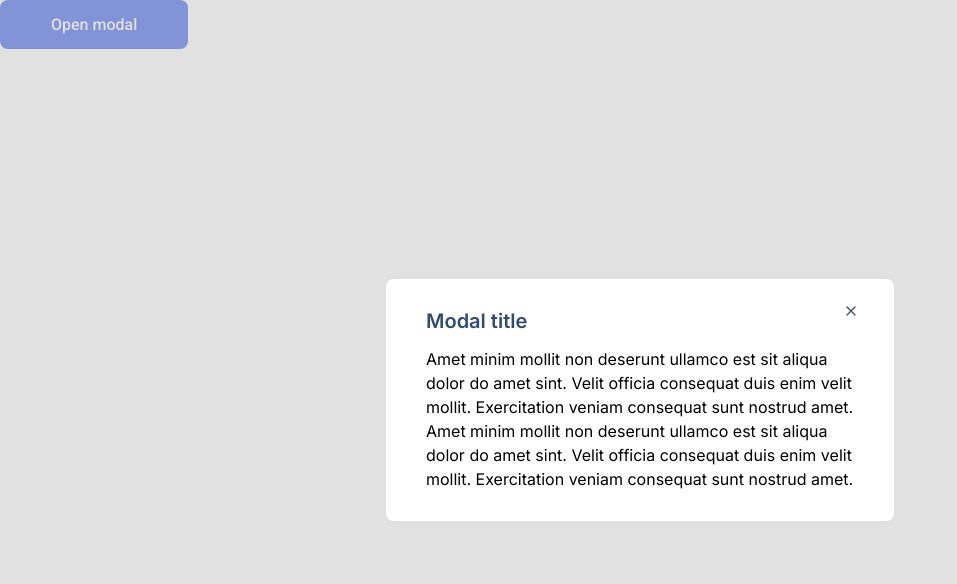
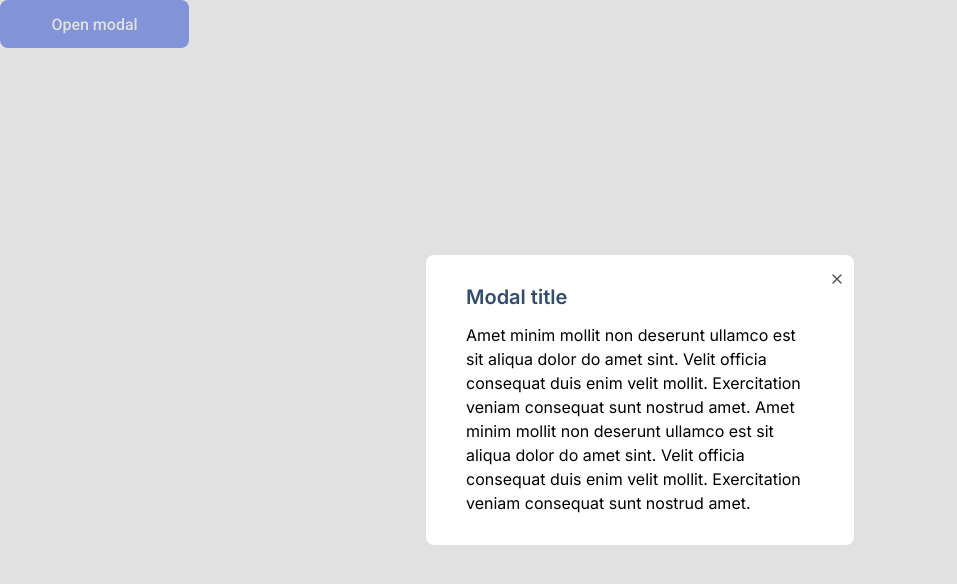
Before and after one commit to js-tasks-ru/htmlcss-20220519_trapjkeeee, a website: page 05-lection3/02-modal/index.html in a window 1280 px wide. Shown: the whole page, without its empty margins (0-957 px from the left). Drawn offline with Linux system fonts and the light colour scheme.

Commit message:
after comments

```diff
--- a/05-lection3/02-modal/index.html
+++ b/05-lection3/02-modal/index.html
@@ -5,10 +5,11 @@
         <link rel="stylesheet" href="../../assets/css/reset.css">
         <link rel="stylesheet" href="../../assets/css/main.css">
         <link rel="stylesheet" href="./modal.css">
+        <link rel="stylesheet" href="../../03-lection1/01-button/button.css">
         <title>Modal</title>
     </head>
     <body>
-        <button id="modal-open" class="button">Open modal</button>
+        <button id="modal-open" class="button button_primary">Open modal</button>
         <div id="modal" class="modal">
             <div class="modal__item">
                 <div class="modal__title">Modal title</div>
--- a/05-lection3/02-modal/modal.css
+++ b/05-lection3/02-modal/modal.css
@@ -1,19 +1,5 @@
-.button {
-    padding: 15px 51px;
-    background: var(--primary);
-    border: 0px;
-    border-radius: 8px;
-    font-family: 'Roboto';
-    font-style: normal;
-    font-weight: 500;
-    font-size: 16px;
-    line-height: 19px;
-    text-align: center;
-    color: var(--white);
-    cursor: pointer;
-}
 .modal {
-    position: absolute;
+    position: fixed;
     top:0;
     bottom: 0;
     left: 0;
@@ -23,8 +9,7 @@
     background-color: rgba(196, 196, 196, 0.5);
 }
 .modal__item {
-    padding: 30px 40px;
-    position: fixed;
+    position: absolute;
     top:50%;
     left: 50%;
     transform: translate(-50%, -50%);
@@ -39,10 +24,10 @@
     font-weight: 600;
     font-size: 20px;
     line-height: 24px;
-    display: flex;
-    align-items: flex-end;
     color: var(--blue-4);
-
+    margin-bottom: 14px;
+    padding-top: 30px;
+    padding-left: 40px;
 }
 .modal__text {
     font-family: 'Inter';
@@ -51,13 +36,13 @@
     font-size: 16px;
     line-height: 24px;
     color: var(--gray-4);
-    padding-top: 14px ;
+    padding: 0 40px 30px;
 }
 .modal__close {
     width: 15px;
     height: 15px;
-    position: fixed;
-    top: 10%;
-    left: 90%;
+    position: absolute;
+    top: 16px;
+    left: 403px;
     cursor: pointer;
 }
```
